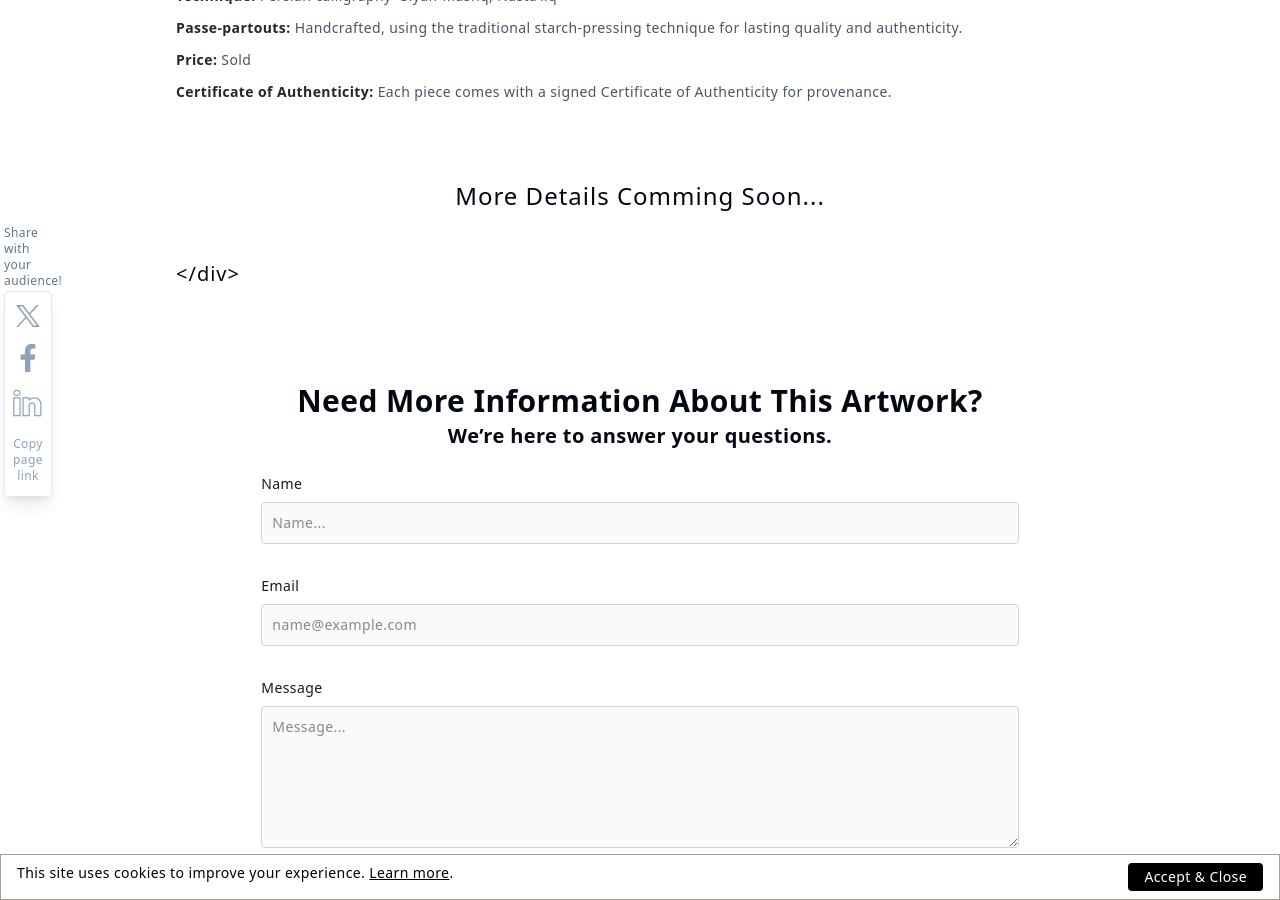
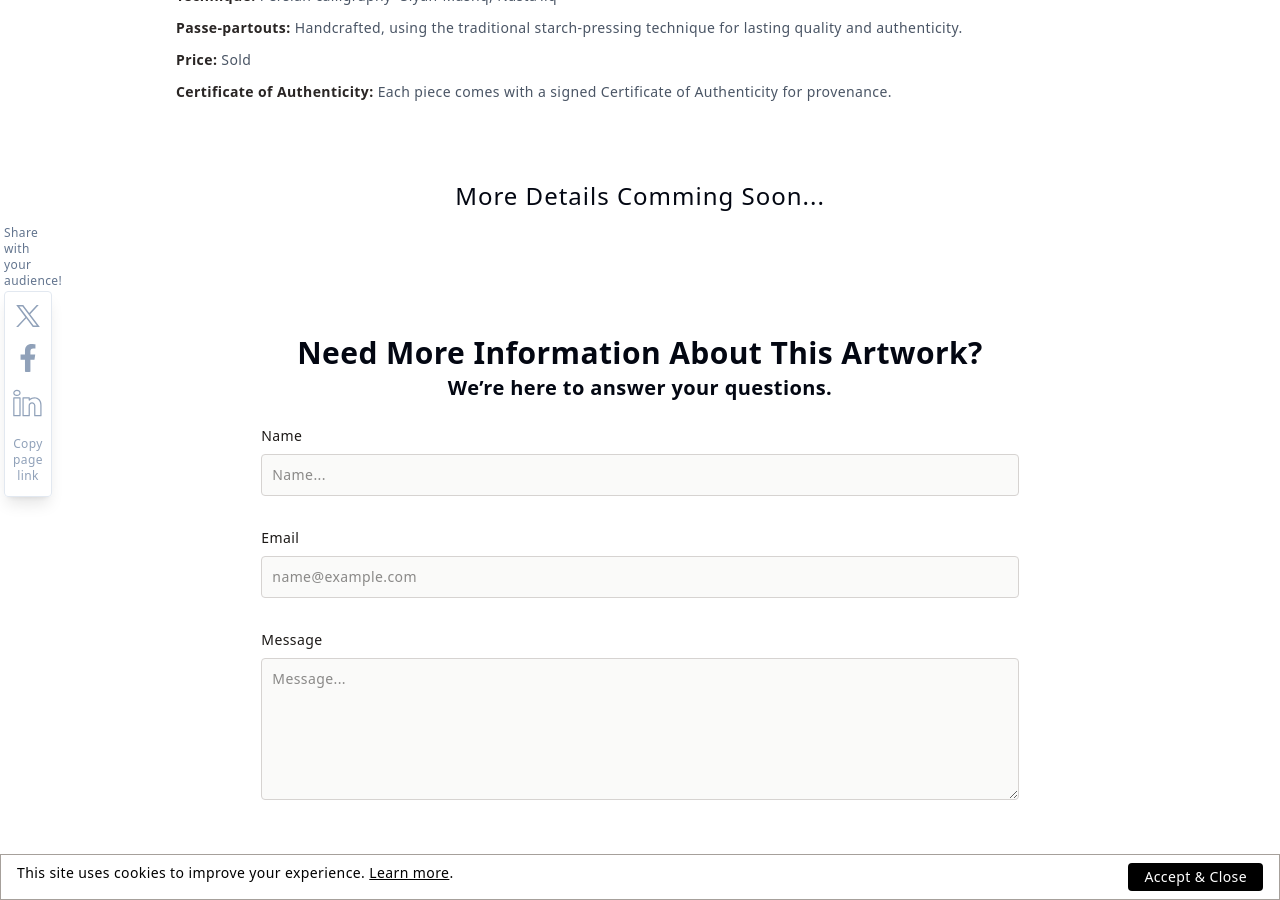
Before and after one commit to sabaPersianCalligraphy/spc, a Jekyll site: the page built from _artworks/the-journey-of-the-beloved.md, in a window 1280 px wide and 900 px high, scrolled down 652 px. Built offline with Jekyll 4.4.1, drawn with Linux system fonts in a browser that asks for light colours; some web fonts are replaced.

Commit message:
correction2

```diff
--- a/_artworks/the-journey-of-the-beloved.md
+++ b/_artworks/the-journey-of-the-beloved.md
@@ -35,5 +35,5 @@
 
 
 <div class="space-y-5 tracking-wider">
-    <p class="text-2xl leading-8 text-center">More Details Comming Soon...<p><br>
+    <p class="text-2xl leading-8 text-center">More Details Comming Soon...</p><br>
 </div>
```
